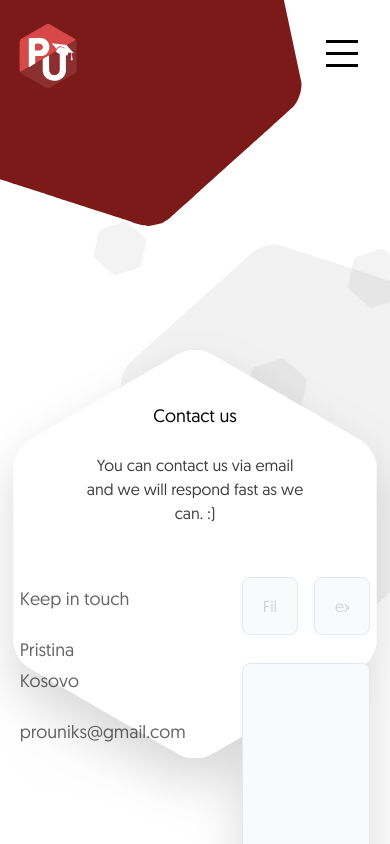
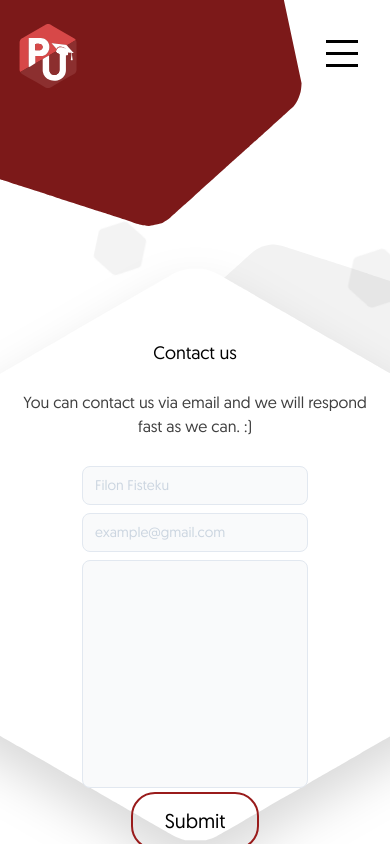
Before and after one commit to davud600/programmers-uni-site-client, a Next.js app: page /contact in a window 390 px wide. Built offline with nearby package versions, Linux system fonts and the light colour scheme.

Commit message:
fix: contact form is responsive

```diff
--- a/src/pages/contact/index.tsx
+++ b/src/pages/contact/index.tsx
@@ -5,8 +5,9 @@ const Contact = () => {
   return (
     <Main meta={<Meta title="Contact us" description="Contact us via email" />}>
       <section id="contact-section">
-        <div className="contact-container center absolute z-10 flex flex-col justify-center py-8 px-20 drop-shadow-2xl">
-          <article className="px-4 pt-80 text-center sm:pt-24 md:p-4">
+        <div className="contact-container-container">
+          <div className="contact-container z-10 flex flex-col justify-center py-8 px-20 drop-shadow-2xl">
+            <article className="px-6 pt-24 text-center sm:pt-24 md:p-4">
               <h1 className="text-lg text-black md:text-3xl">Contact us</h1>
               <p className="text-base text-black opacity-75 md:text-xl">
                 You can contact us via email and we will respond fast as we can.
@@ -14,7 +15,7 @@ const Contact = () => {
               </p>
             </article>
             <form className="flex w-full justify-center gap-14 py-4 text-black">
-            <div className="mt-5 flex flex-col gap-6 text-lg">
+              <div className="mt-0 hidden flex-col gap-3 text-base md:mt-5 md:flex md:gap-6 md:text-lg">
                 <span className="opacity-60">Keep in touch</span>
                 <div className="flex flex-col gap-1">
                   <span className="opacity-60">Pristina</span>
@@ -22,30 +23,30 @@ const Contact = () => {
                 </div>
                 <span className="opacity-60">prouniks@gmail.com</span>
               </div>
-            <div className="flex flex-col gap-1">
-              <div className="flex w-full justify-between">
+              <div className="-mt-4 flex flex-col gap-0 md:mt-0 md:gap-1">
+                <div className="flex w-full flex-col justify-between lg:flex-row">
                   <input
                     type="text"
                     id="fullName"
-                  className="my-3 mr-4 block w-full rounded-lg border border-gray-300 bg-gray-50 py-4 px-5 text-base text-gray-900"
+                    className="my-1 mr-4 block w-full rounded-lg border border-gray-300 bg-gray-50 py-2 px-3 text-sm text-gray-900 md:my-3 md:py-4 md:px-5 md:text-base"
                     placeholder="Filon Fisteku"
                     required
                   />
                   <input
                     type="email"
                     id="email"
-                  className="my-3 block w-full rounded-lg border border-gray-300 bg-gray-50 py-4 px-5 text-base text-gray-900"
+                    className="my-1 block w-full rounded-lg border border-gray-300 bg-gray-50 py-2 px-3 text-sm text-gray-900 md:my-3 md:py-4 md:px-5 md:text-base"
                     placeholder="example@gmail.com"
                     required
                   />
                 </div>
                 <textarea
-                className="my-3 block w-full rounded-lg border border-gray-300 bg-gray-50 py-4 px-5 text-base text-gray-900"
+                  className="my-1 block w-full rounded-lg border border-gray-300 bg-gray-50 py-2 px-3 text-sm text-gray-900 md:my-3 md:py-4 md:px-5 md:text-base"
                   id="textContent"
                   cols={30}
                   rows={10}
                 ></textarea>
-              <div>
+                <div className="flex justify-center md:justify-end">
                   <input
                     type="submit"
                     className="rounded-3xl border-2 border-red-800 px-8 py-3 transition-all hover:cursor-pointer hover:bg-red-800 hover:text-white"
@@ -54,6 +55,7 @@ const Contact = () => {
               </div>
             </form>
           </div>
+        </div>
       </section>
     </Main>
   );
--- a/src/styles/global.css
+++ b/src/styles/global.css
@@ -53,11 +53,19 @@ textarea:focus {
   margin: 2.5rem;
 }
 
+.contact-container-container {
+  display: flex;
+  justify-content: center;
+  width: 100vw;
+}
+
 .contact-container {
   background-image: url("/assets/images/hexagon-white.svg");
   background-size: cover;
   background-repeat: no-repeat;
   background-position: center;
+  min-width: 575px;
+  min-height: 575px;
   width: 105vw;
   height: 105vw;
 }
```
Lines whose indentation alone changed are shown as unchanged.
